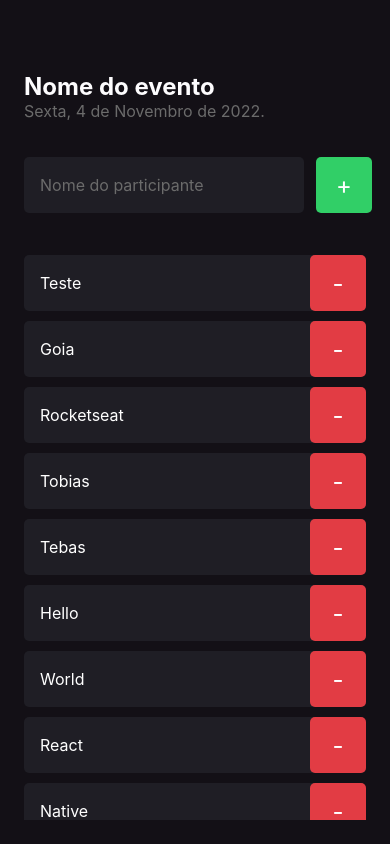
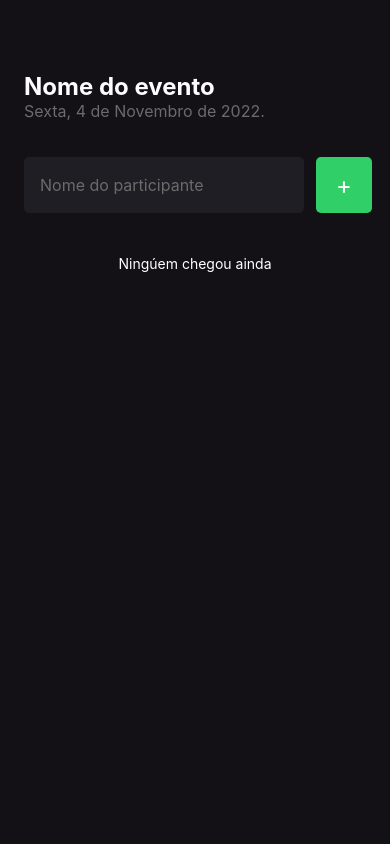
Before and after one commit to frnndog-suav/ReactNative, a React Native app in the folder imhere/: screen / in a window 390 px wide. Built offline with nearby package versions, Linux system fonts and the light colour scheme.

Commit message:
Implementing logic to delete participants

```diff
--- a/imhere/src/screens/Home/index.tsx
+++ b/imhere/src/screens/Home/index.tsx
@@ -11,22 +11,11 @@ import { Participant } from "../../components/Participant";
 import { styles } from "./styles";
 
 export function Home() {
-  const [participants, setParticipants] = useState([
-    "Teste",
-    "Goia",
-    "Rocketseat",
-    "Tobias",
-    "Tebas",
-    "Hello",
-    "World",
-    "React",
-    "Native",
-    "Android",
-    "IOS",
-  ]);
+  const [participantName, setParticipantName] = useState("");
+  const [participants, setParticipants] = useState<string[]>([]);
 
-  function handleParticipantAdd() {
-    if (participants.includes("Teste")) {
+  function handleParticipantAdd(participantName: string) {
+    if (participants.includes(participantName)) {
       Alert.alert(
         "Participante já existe",
         `Já existe um participante na lista com esse nome.`
@@ -34,14 +23,21 @@ export function Home() {
       return;
     }
 
-    setParticipants((current) => [...current, ])
+    setParticipants((current) => [...current, participantName]);
+    setParticipantName("");
   }
 
   function handleParticipantOnRemove(name: string) {
     Alert.alert("Remover", `Remover o participante ${name}?`, [
       {
         text: "Sim",
-        onPress: () => {},
+        onPress: () => {
+          const remainingParticipants = participants.filter(
+            (participant) => participant !== name
+          );
+
+          setParticipants(remainingParticipants);
+        },
       },
       {
         text: "Não",
@@ -59,11 +55,16 @@ export function Home() {
       <View style={styles.form}>
         <TextInput
           style={styles.input}
+          value={participantName}
           placeholder="Nome do participante"
           placeholderTextColor={"#6b6b6b"}
+          onChangeText={(text) => setParticipantName(text)}
         />
 
-        <TouchableOpacity style={styles.button} onPress={handleParticipantAdd}>
+        <TouchableOpacity
+          style={styles.button}
+          onPress={() => handleParticipantAdd(participantName)}
+        >
           <Text style={styles.buttonText}>+</Text>
         </TouchableOpacity>
       </View>
```
